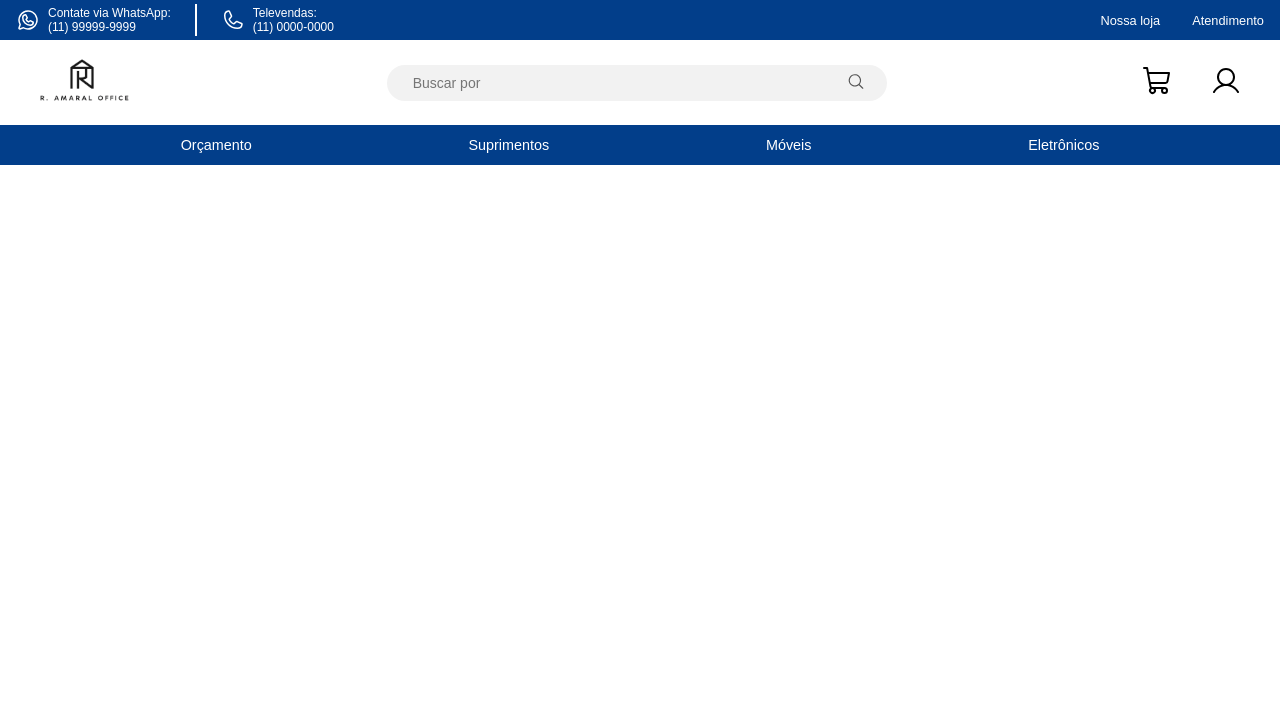
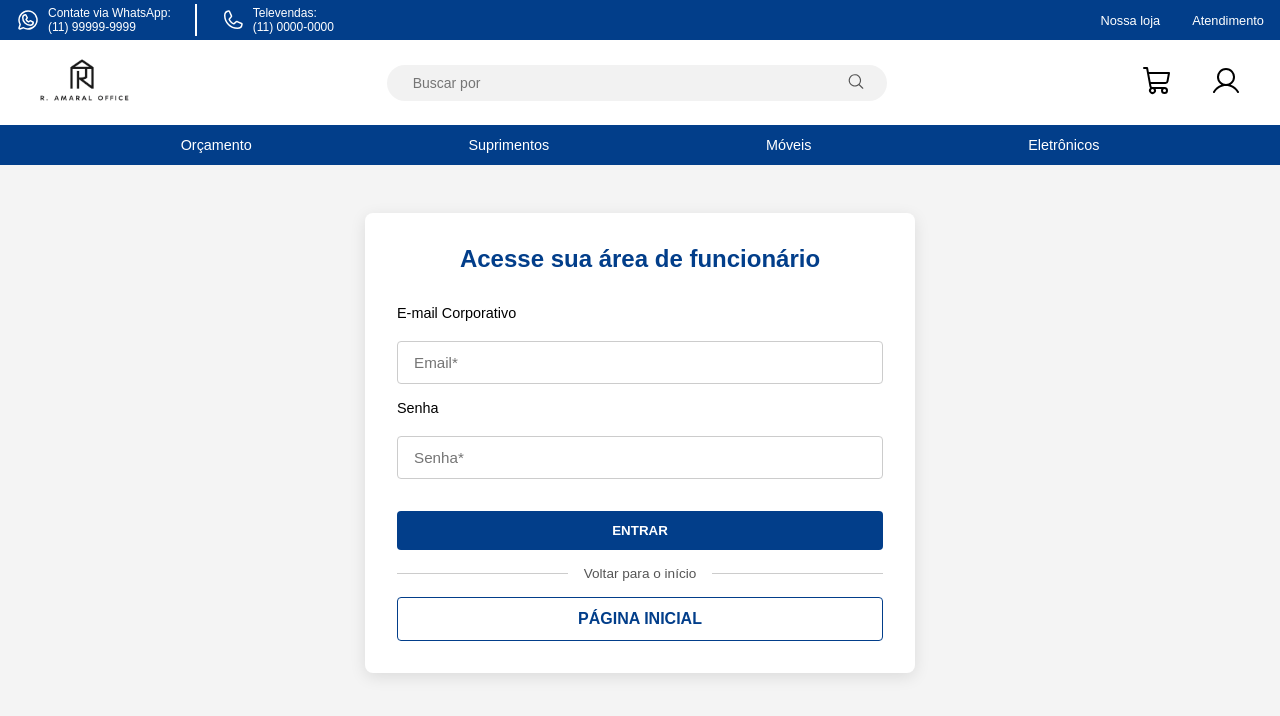
Before and after one commit to PedroMRegis/projeto_ijr, a React (Vite) app: page /login-funcionario in a window 1280 px wide. Shown: the top 716 px of the page. Built offline with nearby package versions, Linux system fonts and the light colour scheme.

Commit message:
Fiz um modal para a escolha de login como usuario e funcionario e uma pagina para cada

```diff
--- a/package.json
+++ b/package.json
@@ -65,8 +65,8 @@
   "devDependencies": {
     "@eslint/js": "^9.22.0",
     "@types/node": "^22.14.1",
-    "@types/react": "^19.0.10",
-    "@types/react-dom": "^19.0.4",
+    "@types/react": "^19.1.2",
+    "@types/react-dom": "^19.1.2",
     "@vitejs/plugin-react": "^4.3.4",
     "autoprefixer": "^10.4.21",
     "eslint": "^9.22.0",
@@ -77,6 +77,6 @@
     "tailwindcss": "^3.4.1",
     "typescript": "~5.7.2",
     "typescript-eslint": "^8.26.1",
-    "vite": "^6.3.1"
+    "vite": "^6.3.3"
   }
 }
--- a/src/Routes/routes.tsx
+++ b/src/Routes/routes.tsx
@@ -4,6 +4,8 @@ import Orcamento from "@/pages/Orcamento"
 import Suprimentos from "@/pages/Suprimentos"
 import Moveis from "@/pages/Moveis"
 import Eletronicos from "@/pages/Eletronicos"
+import Login from "@/pages/Login"
+import LoginFuncionario from "@/pages/LoginFuncionario"
 
 const AppRoutes = () => {
   return (
@@ -13,6 +15,8 @@ const AppRoutes = () => {
       <Route path="/suprimentos" element={<Suprimentos />} />
       <Route path="/moveis" element={<Moveis />} />
       <Route path="/eletronicos" element={<Eletronicos />} />
+      <Route path="/login" element={<Login />} />
+      <Route path="/login-funcionario" element={<LoginFuncionario />} />
     </Routes>
   )
 }
--- a/src/components/MiddleHeader.tsx
+++ b/src/components/MiddleHeader.tsx
@@ -1,13 +1,30 @@
+import { useState, useRef, useEffect } from "react"
 import styled from "styled-components"
 import { ShoppingCart, User, MagnifyingGlass } from "@phosphor-icons/react"
 import { Input } from "@/components/ui/input"
 import logo from "@/assets/logo_loja.jpg"
-import { Link } from "react-router-dom"
-
+import { Link, useNavigate } from "react-router-dom"
 
 const MiddleHeader = () => {
+  const [menuAberto, setMenuAberto] = useState(false)
+  const navigate = useNavigate()
+  const menuRef = useRef<HTMLDivElement>(null)
+
+  useEffect(() => {
+    function handleClickFora(event: MouseEvent) {
+      if (menuRef.current && !menuRef.current.contains(event.target as Node)) {
+        setMenuAberto(false)
+      }
+    }
+
+    document.addEventListener("mousedown", handleClickFora)
+    return () => {
+      document.removeEventListener("mousedown", handleClickFora)
+    }
+  }, [])
+
   return (
-
+    <Container>
       <Header>
         <LogoLoja>
           <Link to="/">
@@ -16,7 +33,7 @@ const MiddleHeader = () => {
         </LogoLoja>
 
         <BarraPesquisa>
-            <StyledInput type="text" placeholder="Buscar por"></StyledInput>
+          <StyledInput type="text" placeholder="Buscar por" />
           <IconePesquisa>
             <MagnifyingGlass size={18} weight="regular" />
           </IconePesquisa>
@@ -28,20 +45,50 @@ const MiddleHeader = () => {
               <ShoppingCart size={32} weight="regular" />
             </button>
           </Link>
-          <Link to="/login">
-            <button>
+
+          <button
+            className={menuAberto ? "ativo" : ""}
+            onClick={() => setMenuAberto((prev) => !prev)}
+          >
             <User size={32} weight="regular" />
           </button>
-          </Link>
         </Icones>
       </Header>
 
+      {menuAberto && (
+        <ContainerMenu ref={menuRef}>
+          <TituloMenu>Como deseja acessar?</TituloMenu>
 
+          <BotaoMenu
+            onClick={() => {
+              setMenuAberto(false)
+              navigate("/login")
+            }}
+          >
+            Login como Usuário
+          </BotaoMenu>
+
+          <BotaoMenu
+            onClick={() => {
+              setMenuAberto(false)
+              navigate("/login-funcionario")
+            }}
+          >
+            Login como Funcionário
+          </BotaoMenu>
+        </ContainerMenu>
+      )}
+    </Container>
   )
 }
 
+export default MiddleHeader
 
-export default MiddleHeader
+
+
+const Container = styled.div`
+  position: relative;
+`
 
 const Header = styled.div`
   width: 100%;
@@ -73,13 +120,13 @@ const StyledInput = styled(Input)`
   font-size: 0.875rem;
   border-radius: 9999px;
   background-color: #f2f2f2;
-  cursos: pointer;
+  cursor: pointer;
   border: 2px solid transparent;
   padding-right: 0rem;
   transition: border-color 0.2s ease-in-out;
 
   &:hover {
-    border-color:black;
+    border-color: black;
   }
 `
 
@@ -97,6 +144,8 @@ const Icones = styled.div`
   display: flex;
   align-items: center;
   gap: 1.5rem;
+  position: relative;
+
   button {
     background: none;
     border: none;
@@ -109,5 +158,50 @@ const Icones = styled.div`
       background-color: #023e8a;
       color: white;
     }
+
+    &.ativo {
+      background-color: #023e8a;
+      color: white;
+    }
   }
 `
+
+const ContainerMenu = styled.div`
+  position: absolute;
+  top: 5rem;
+  right: 2rem;
+  background: white;
+  border: 1px solid #ddd;
+  border-radius: 0.5rem;
+  box-shadow: 0 4px 12px rgba(0,0,0,0.1);
+  display: flex;
+  flex-direction: column;
+  align-items: center;
+  padding: 1.5rem 1rem;
+  z-index: 100;
+  width: 220px;
+  gap: 1rem;
+`
+
+const TituloMenu = styled.h3`
+  font-size: 1rem;
+  font-weight: bold;
+  color: #023e8a;
+`
+
+const BotaoMenu = styled.button`
+  background-color: #023e8a;
+  color: white;
+  padding: 0.6rem;
+  margin-top: 0.25rem;
+  border: none;
+  border-radius: 0.4rem;
+  font-weight: bold;
+  cursor: pointer;
+  transition: background-color 0.2s;
+  width: 100%;
+
+  &:hover {
+    background-color: #012f6b;
+  }
+`
--- /dev/null
+++ b/src/pages/Login.tsx
@@ -0,0 +1,119 @@
+import styled from "styled-components"
+import { Link } from "react-router-dom"
+
+const Login = () => {
+  return (
+    <Container>
+      <FormContainer>
+        <Titulo>Acesse sua conta</Titulo>
+
+        <Label htmlFor="email">E-mail</Label>
+        <Input type="email" id="email" placeholder="Email*" />
+
+        <Label htmlFor="senha">Senha</Label>
+        <Input type="password" id="senha" placeholder="Senha*" />
+
+        <BotaoEntrar>ENTRAR</BotaoEntrar>
+
+        <Separador>
+          <Linha />
+          <span>Não tem uma conta?</span>
+          <Linha />
+        </Separador>
+
+        <LinkCriarConta to="/criar-conta">CRIAR CONTA</LinkCriarConta>
+      </FormContainer>
+    </Container>
+  )
+}
+
+export default Login
+
+const Container = styled.section`
+  background-color: #f4f4f4;
+  min-height: calc(100vh - 150px);
+  display: flex;
+  justify-content: center;
+  align-items: start;
+  padding-top: 3rem;
+`
+
+const FormContainer = styled.form`
+  background-color: #fff;
+  padding: 2rem 2rem;
+  border-radius: 0.5rem;
+  box-shadow: 0 0.25rem 1rem rgba(0, 0, 0, 0.1);
+  width: 100%;
+  max-width: 550px;
+  display: flex;
+  flex-direction: column;
+  gap: 1rem;
+`
+
+const Titulo = styled.h2`
+  text-align: center;
+  color: #023e8a;
+  margin-bottom: 1rem;
+`
+
+const Label = styled.label`
+  font-size: 0.9rem;
+  font-weight: 500;
+  margin-bottom: 0.25rem;
+`
+
+const Input = styled.input`
+  padding: 0.75rem 1rem;
+  border: 1px solid #ccc;
+  border-radius: 0.25rem;
+  font-size: 0.95rem;
+`
+
+const BotaoEntrar = styled.button`
+  margin-top: 1rem;
+  background-color: #023e8a;
+  color: white;
+  padding: 0.75rem;
+  border: none;
+  border-radius: 0.25rem;
+  font-weight: bold;
+  cursor: pointer;
+
+  &:hover {
+    opacity: 0.9;
+  }
+`
+
+const Separador = styled.div`
+  display: flex;
+  align-items: center;
+  gap: 1rem;
+  font-size: 0.85rem;
+  color: #555;
+
+  span {
+    white-space: nowrap;
+  }
+`
+
+const Linha = styled.hr`
+  flex: 1;
+  height: 1px;
+  background-color: #ccc;
+  border: none;
+`
+
+const LinkCriarConta = styled(Link)`
+  text-align: center;
+  border: 1px solid #023e8a;
+  padding: 0.75rem;
+  color: #023e8a;
+  text-decoration: none;
+  border-radius: 0.25rem;
+  font-weight: bold;
+  transition: background-color 0.2s;
+
+  &:hover {
+    background-color: #f0f0f0;
+  }
+`
--- /dev/null
+++ b/src/pages/LoginFuncionario.tsx
@@ -0,0 +1,120 @@
+import styled from "styled-components"
+import { Link } from "react-router-dom"
+
+const LoginFuncionario = () => {
+  return (
+    <Container>
+      <FormContainer>
+        <Titulo>Acesse sua área de funcionário</Titulo>
+
+        <Label htmlFor="email">E-mail Corporativo</Label>
+        <Input type="email" id="email" placeholder="Email*" />
+
+        <Label htmlFor="senha">Senha</Label>
+        <Input type="password" id="senha" placeholder="Senha*" />
+
+        <BotaoEntrar>ENTRAR</BotaoEntrar>
+
+        <Separador>
+          <Linha />
+          <span>Voltar para o início</span>
+          <Linha />
+        </Separador>
+
+        <LinkVoltarInicio to="/">PÁGINA INICIAL</LinkVoltarInicio>
+      </FormContainer>
+    </Container>
+  )
+}
+
+export default LoginFuncionario
+
+
+const Container = styled.section`
+  background-color: #f4f4f4;
+  min-height: calc(100vh - 150px);
+  display: flex;
+  justify-content: center;
+  align-items: start;
+  padding-top: 3rem;
+`
+
+const FormContainer = styled.form`
+  background-color: #fff;
+  padding: 2rem 2rem;
+  border-radius: 0.5rem;
+  box-shadow: 0 0.25rem 1rem rgba(0, 0, 0, 0.1);
+  width: 100%;
+  max-width: 550px;
+  display: flex;
+  flex-direction: column;
+  gap: 1rem;
+`
+
+const Titulo = styled.h2`
+  text-align: center;
+  color: #023e8a;
+  margin-bottom: 1rem;
+`
+
+const Label = styled.label`
+  font-size: 0.9rem;
+  font-weight: 500;
+  margin-bottom: 0.25rem;
+`
+
+const Input = styled.input`
+  padding: 0.75rem 1rem;
+  border: 1px solid #ccc;
+  border-radius: 0.25rem;
+  font-size: 0.95rem;
+`
+
+const BotaoEntrar = styled.button`
+  margin-top: 1rem;
+  background-color: #023e8a;
+  color: white;
+  padding: 0.75rem;
+  border: none;
+  border-radius: 0.25rem;
+  font-weight: bold;
+  cursor: pointer;
+
+  &:hover {
+    opacity: 0.9;
+  }
+`
+
+const Separador = styled.div`
+  display: flex;
+  align-items: center;
+  gap: 1rem;
+  font-size: 0.85rem;
+  color: #555;
+
+  span {
+    white-space: nowrap;
+  }
+`
+
+const Linha = styled.hr`
+  flex: 1;
+  height: 1px;
+  background-color: #ccc;
+  border: none;
+`
+
+const LinkVoltarInicio = styled(Link)`
+  text-align: center;
+  border: 1px solid #023e8a;
+  padding: 0.75rem;
+  color: #023e8a;
+  text-decoration: none;
+  border-radius: 0.25rem;
+  font-weight: bold;
+  transition: background-color 0.2s;
+
+  &:hover {
+    background-color: #f0f0f0;
+  }
+`
```
Also changed, not shown: 1 other file (tests, documents, lock files or other folders). Lines whose indentation alone changed are shown as unchanged.
